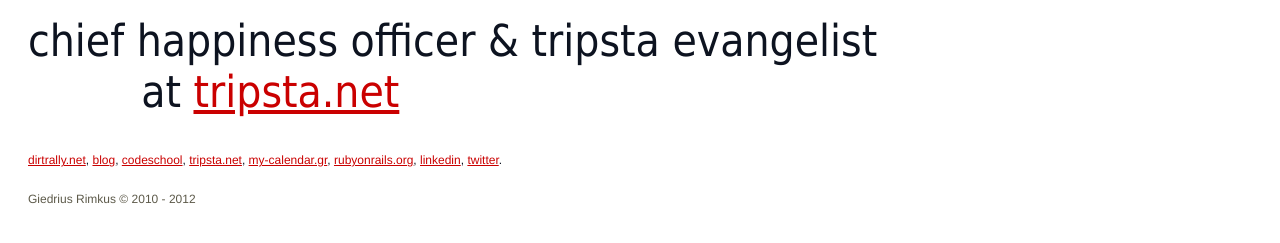
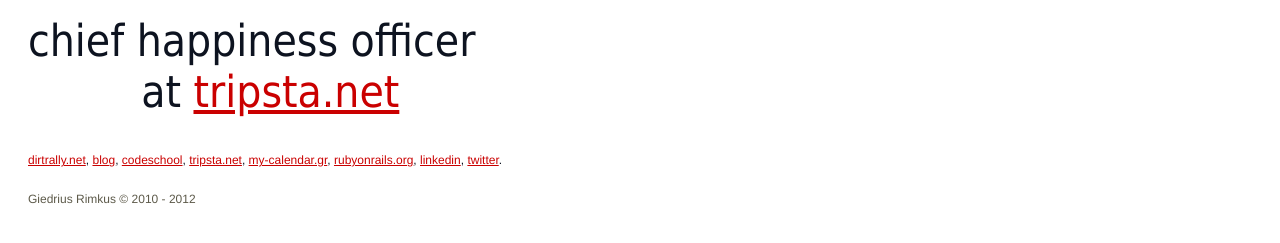
Before and after one commit to giedriusr/giedriusr.github.io, a plain HTML site: page index.html in a window 1280 px wide. Shown: the part 125-368 px from the top of the page. Drawn offline with Linux system fonts and the light colour scheme.

Commit message:
removing evangelist part

```diff
--- a/index.html
+++ b/index.html
@@ -30,7 +30,7 @@
 		<h1>Giedrius Rimkus</h1>
 		<div>
 			<h2>
-				<span>chief happiness officer & tripsta evangelist</span><br />
+				<span>chief happiness officer</span><br />
 				<span id="currently">&nbsp;&nbsp;&nbsp;&nbsp;&nbsp;&nbsp;&nbsp;&nbsp; <span class="brown">at</span> <a target="_blank" href="http://www.tripsta.net">tripsta.net</a></span>
 			</h2>
 		</div>
```
